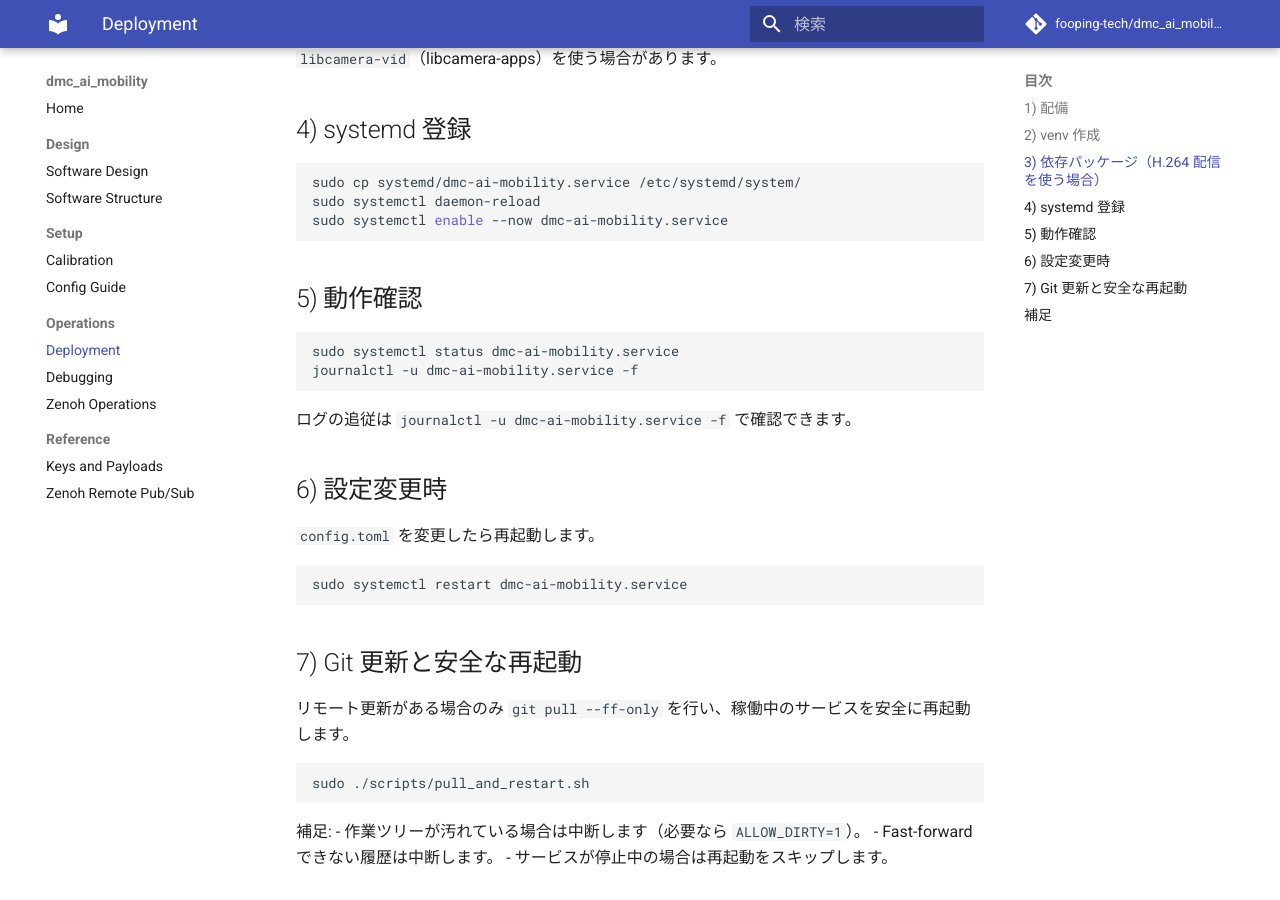
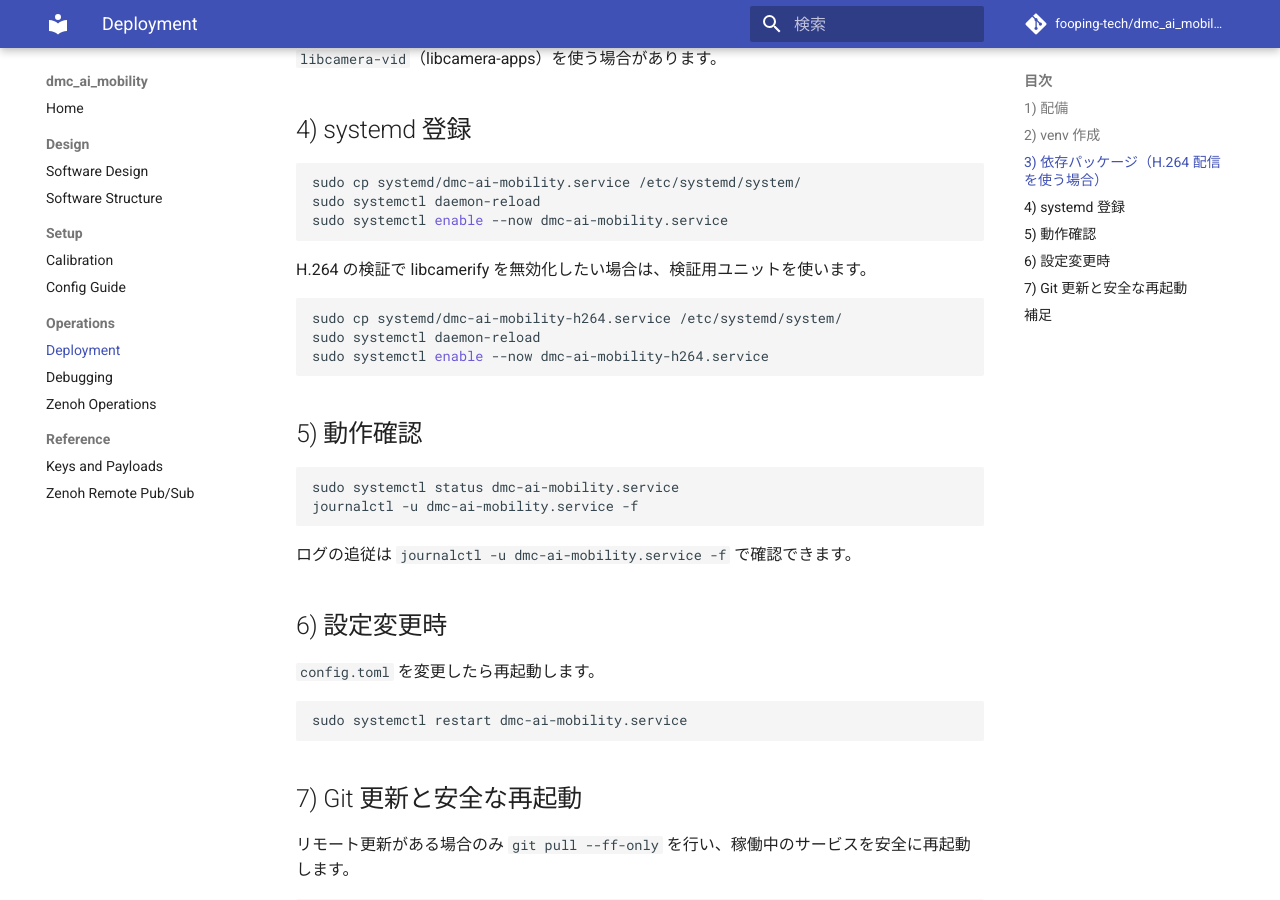
Before and after one commit to fooping-tech/dmc_ai_mobility, an MkDocs documentation site: the page built from docs/deployment.md, in a window 1280 px wide and 900 px high, scrolled down 689 px. Built offline with MkDocs 1.6.1 and Material for MkDocs 9.7.7, drawn with Linux system fonts in a browser that asks for light colours; comment, search, counter and statistics services are not loaded.

Commit message:
feat:h246ストリーミング用service追加

````diff
--- a/docs/deployment.md
+++ b/docs/deployment.md
@@ -37,6 +37,14 @@ sudo systemctl daemon-reload
 sudo systemctl enable --now dmc-ai-mobility.service
 ```
 
+H.264 の検証で libcamerify を無効化したい場合は、検証用ユニットを使います。
+
+```bash
+sudo cp systemd/dmc-ai-mobility-h264.service /etc/systemd/system/
+sudo systemctl daemon-reload
+sudo systemctl enable --now dmc-ai-mobility-h264.service
+```
+
 ## 5) 動作確認
 
 ```bash
````
Also changed, not shown: docs/index.md (+1 -1 lines), 1 other file.
